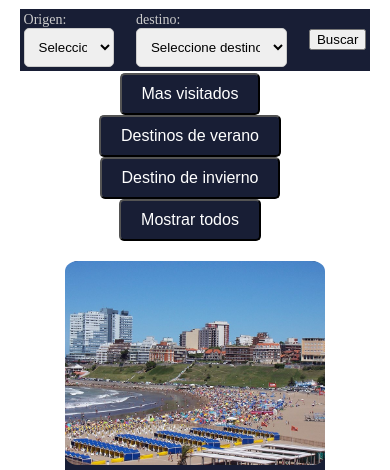
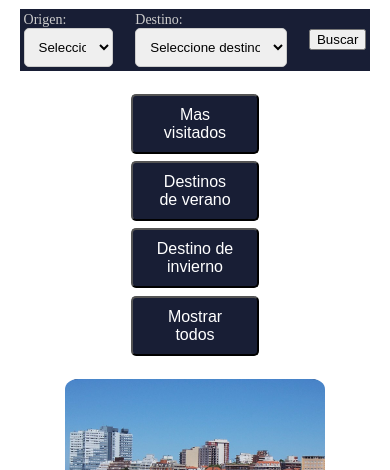
Before and after one commit to lucasbustos1993/destinosmagicos, a plain HTML site: page index.html in a window 390 px wide. Shown: the part 360-830 px from the top of the page. Drawn offline with Linux system fonts and the light colour scheme.

Commit message:
correcciones
Se corrigieron errores y estilos responsivos

```diff
--- a/index.html
+++ b/index.html
@@ -58,7 +58,7 @@
                 </div>
 
                 <div>
-                    <label for="destino">destino:</label>
+                    <label for="destino">Destino:</label>
                     <select id="destino" name="destino">
                         <option value="selecciondestino">Seleccione destino</option>
                         <option value="caba">Ciudad Autónoma de Buenos Aires</option>
@@ -445,7 +445,7 @@
 <footer>
     <div class="seccion-mapas">
         <div class="mapas">
-            <<iframe src="https://www.google.com/maps/embed?pb=!1m18!1m12!1m3!1d488.12588632346336!2d-58.37246153605231!3d-34.61158341638856!2m3!1f0!2f0!3f0!3m2!1i1024!2i768!4f13.1!3m3!1m2!1s0x95bccad4d27af8d5%3A0x3d379fad950e356a!2sDefensa%20324%2C%20C1065AAF%20CABA!5e0!3m2!1ses-419!2sar!4v1697069976800!5m2!1ses-419!2sar" width="400" height="300" style="border:0;" allowfullscreen="" loading="lazy" referrerpolicy="no-referrer-when-downgrade"></iframe>
+            <iframe src="https://www.google.com/maps/embed?pb=!1m18!1m12!1m3!1d488.12588632346336!2d-58.37246153605231!3d-34.61158341638856!2m3!1f0!2f0!3f0!3m2!1i1024!2i768!4f13.1!3m3!1m2!1s0x95bccad4d27af8d5%3A0x3d379fad950e356a!2sDefensa%20324%2C%20C1065AAF%20CABA!5e0!3m2!1ses-419!2sar!4v1697069976800!5m2!1ses-419!2sar" width="400" height="300" style="border:0;" allowfullscreen="" loading="lazy" referrerpolicy="no-referrer-when-downgrade"></iframe>
             <iframe src="https://www.google.com/maps/embed?pb=!1m18!1m12!1m3!1d851.2380600934854!2d-64.18688473589337!3d-31.415441915718073!2m3!1f0!2f0!3f0!3m2!1i1024!2i768!4f13.1!3m3!1m2!1s0x9432a3c5ebda7949%3A0x9eb9590d85b3590b!2sAv.%20V%C3%A9lez%20Sarsfield%2023%2C%20X5000%20C%C3%B3rdoba!5e0!3m2!1ses-419!2sar!4v1695570692697!5m2!1ses-419!2sar" width="400" height="300" style="border:0;" allowfullscreen="" loading="lazy" referrerpolicy="no-referrer-when-downgrade"></iframe>
         </div>
         <div class="rrss">
--- a/style.css
+++ b/style.css
@@ -1,4 +1,5 @@
 body {
+
     font-size: 16px; /* Establecemos un tamaño de fuente base */
 }
 
@@ -349,7 +350,9 @@ form {
 @media screen and (max-width: 768px) {
     body {
         font-size: 14px; /* Cambia el tamaño de la fuente para pantallas pequeñas */
+        overflow-x: hidden;
     }
+
     .tel-ubic {
         margin-left: 80px;
         display: flex;
@@ -365,6 +368,12 @@ form {
         flex-direction: column;
         justify-content: center;
         align-items: center;
+        margin-top: 5%;
+    }
+
+    .filtrosRapidos button {
+        width: 70%;
+        margin: 2%;
     }
     .informacion {
         flex-direction: column;
@@ -377,6 +386,9 @@ form {
     .pago{
         display: none;
     }
+    .mapas {
+        display: none;
+    }
 
 
 }
```
